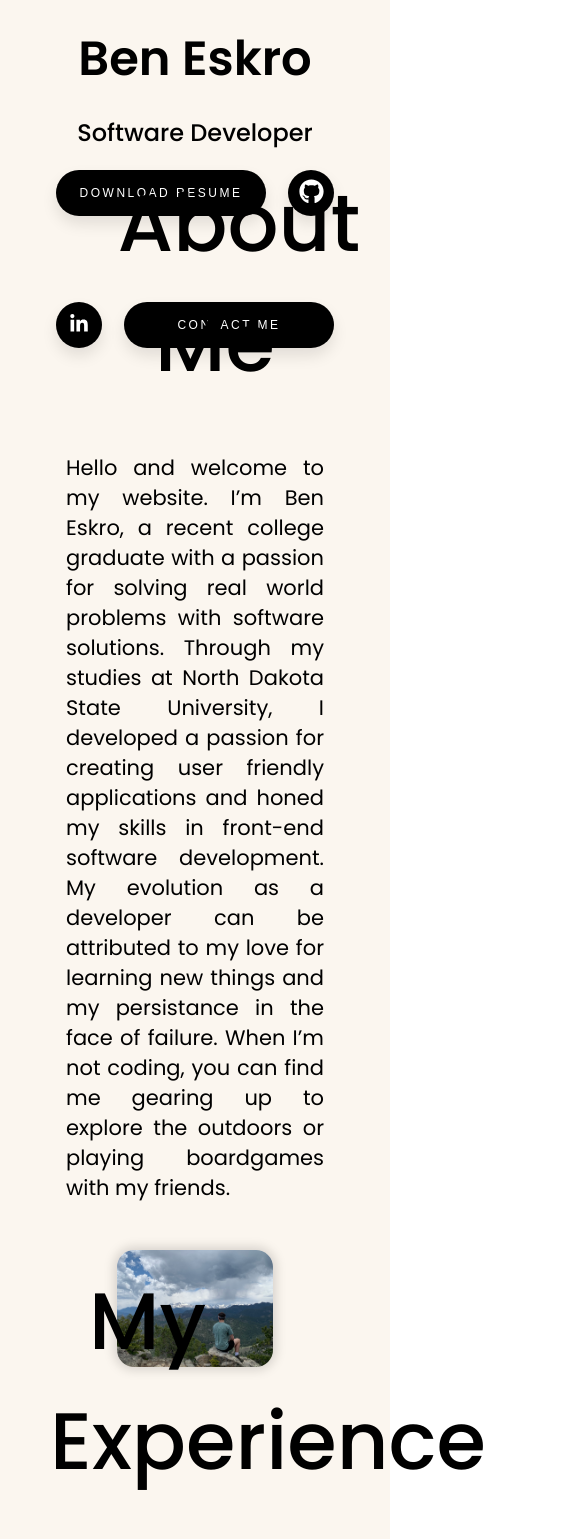
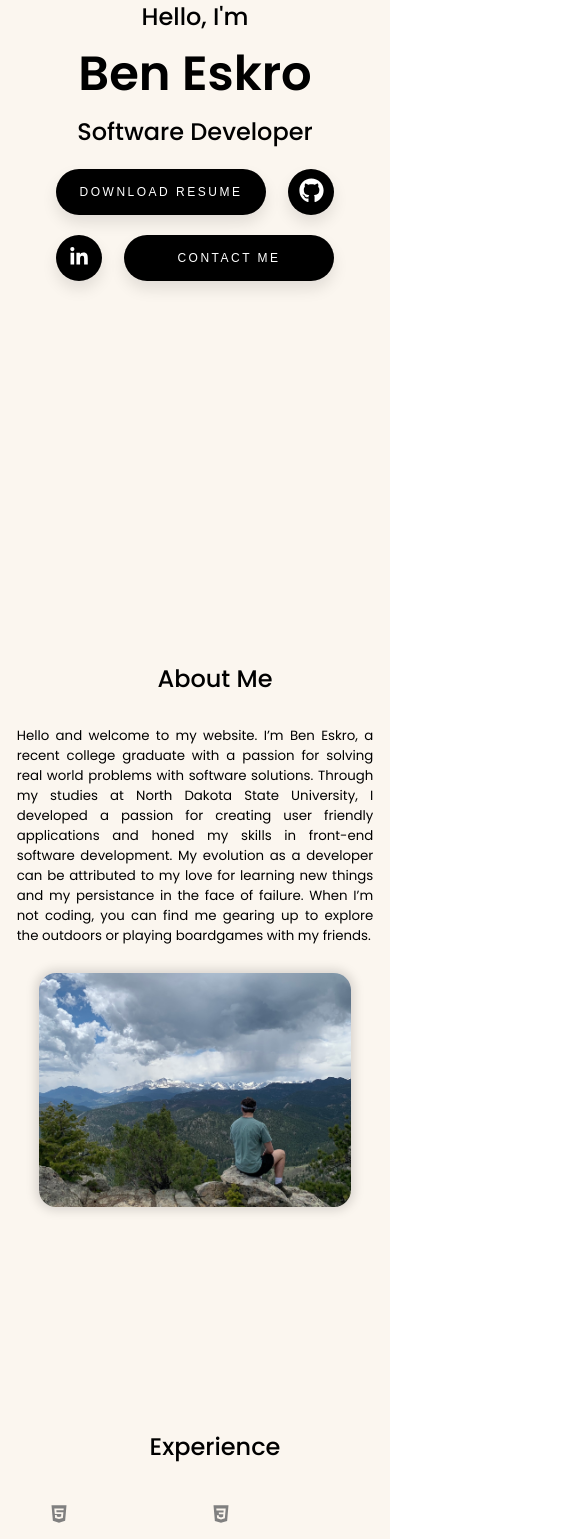
Before and after one commit to beskro2/AboutMeApp, a React (Create React App) app in the folder aboutme/: page / in a window 390 px wide. Shown: the part 443-1982 px from the top of the page, 585 px wide, since content can reach past the window. Built offline with nearby package versions, Linux system fonts and the light colour scheme.

Commit message:
cell phone ajustments pt1

```diff
--- a/aboutme/src/App.css
+++ b/aboutme/src/App.css
@@ -4,9 +4,7 @@
 
   background-color: #fbf6ef;
 }
-htnl {
-  scroll-behavior: smooth;
-}
+
 p {
   color: rgb(0, 0, 0);
 }
@@ -386,6 +384,7 @@ p {
   height: 100vh;
   display: flex;
   flex-direction: column;
+  justify-content: left;
   background-color: #fbf6ef;
 }
 .projectContainer {
@@ -412,7 +411,14 @@ p {
 }
 
 @media (max-width: 1300px) {
+  .section_label2 {
+    display: flex;
+    justify-content: center;
+    text-align: center;
+    font-size: 3rem;
+  }
   .aboutme-container {
+    width: auto;
     display: flex;
     flex-direction: column;
     align-items: center;
@@ -438,10 +444,85 @@ p {
   }
   .experience-container {
     height: 130vh;
+    display: flex;
+    flex-direction: column;
+    align-items: center;
+    margin: 20px;
   }
-
+  .project-container {
+    display: flex;
+    flex-direction: column;
+    align-items: center;
+    margin: 20px;
+  }
   .projectContainer {
     flex-direction: column;
     align-items: flex-start;
   }
 }
+/* change format for phone use*/
+@media (max-width: 500px) {
+  /*into*/
+  .intro-container {
+    height: 100vh;
+  }
+  .upperbutton {
+    height: auto;
+  }
+  .image-container {
+    width: 200px;
+    height: 200px;
+  }
+
+  .textone {
+    margin: 2px;
+    font-size: 1.5rem;
+    cursor: default;
+    font-weight: 500;
+  }
+
+  .texttwo {
+    margin: 2px;
+    font-size: 3rem;
+    font-weight: 600;
+    cursor: default;
+  }
+
+  .textthree {
+    margin: 2px;
+    margin-bottom: 20px;
+    font-size: 1.5rem;
+    font-weight: 500;
+    cursor: default;
+  }
+
+  /*bio*/
+
+  .imageCarosel {
+    width: 80vw;
+  }
+  .section_label2 {
+    display: flex;
+    justify-content: center;
+    text-align: center;
+    font-size: 1.5rem;
+  }
+  .biocard {
+    width: 95vw;
+  }
+  .biocard p {
+    line-height: normal;
+    font-size: smaller;
+    margin: auto;
+  }
+
+  /*skills*/
+  .skillsbox {
+    display: flex;
+    flex-wrap: wrap;
+    gap: 12px;
+    margin: 0 auto;
+    row-gap: 20px;
+    justify-content: center;
+  }
+}
--- a/aboutme/src/App.js
+++ b/aboutme/src/App.js
@@ -117,7 +117,6 @@ Software: Microsoft Office 365, Google Suite
 
   return (
     <div className="App">
-      <div className="first-section">
       <nav id="desktop-nav">
         <div className="menu-container">
           <h1 className="title">Ben Eskro</h1>
@@ -220,16 +219,12 @@ Software: Microsoft Office 365, Google Suite
             </div>
 
             <div className="lowerbuttons">
-                <a
-                  href="https://www.linkedin.com/in/ben-eskro/"
-                  target="_blank"
-                >
+              <a href="https://www.linkedin.com/in/ben-eskro/" target="_blank">
                 <button class="smallbtn">
                   <FaLinkedinIn className="linkedicon" />
                 </button>
               </a>
               <button className="largebtn">Contact Me</button>
-              </div>
             </div>
           </div>
         </div>
@@ -252,12 +247,12 @@ Software: Microsoft Office 365, Google Suite
             </p>
           </div>
 
-          <Imagecarosel images={images}></Imagecarosel>
+          <Imagecarosel className="imageCarosel" images={images}></Imagecarosel>
         </div>
       </div>
 
       <div id="experience" className="experience-container">
-        <h1 className="section_label2">My Experience</h1>
+        <h1 className="section_label2">Experience</h1>
 
         <div className="skillsbox">
           {codeskills.map((skill, index) => (
@@ -272,7 +267,7 @@ Software: Microsoft Office 365, Google Suite
       </div>
 
       <div id="projects" className="project-container">
-        <h1 className="section_label2">My Projects</h1>
+        <h1 className="section_label2">Projects</h1>
         <div className="projectContainer">
           <ProjectCard
             title={DnDtitle}
--- a/aboutme/src/Skills.css
+++ b/aboutme/src/Skills.css
@@ -40,3 +40,35 @@
 .skillsContainer p {
   width: 344px;
 }
+
+@media (max-width: 500px) {
+  .skillsContainer {
+    width: 150px;
+    height: auto;
+  }
+  .skillTitle {
+    font-size: large;
+    font-weight: 500;
+  }
+  .skillsContainer svg {
+    width: 20px;
+    height: 20px;
+  }
+  .skillsContainer p {
+    font-size: small;
+
+    width: 150px;
+  }
+  .skillsContainer:hover {
+    width: 160px;
+    height: auto;
+  }
+
+  .skillsContainer:hover svg {
+    transition: all 0.3s ease;
+    overflow: hidden;
+    color: black;
+    width: 40px;
+    height: 40px;
+  }
+}
--- a/aboutme/src/imagecarosel.css
+++ b/aboutme/src/imagecarosel.css
@@ -12,3 +12,8 @@
   border-radius: 17px;
   box-shadow: 0px 0px 11px 3px rgba(0, 0, 0, 0.15);
 }
+@media (max-width: 500px) {
+  .image2 {
+    width: 80vw;
+  }
+}
```
Lines whose indentation alone changed are shown as unchanged.
